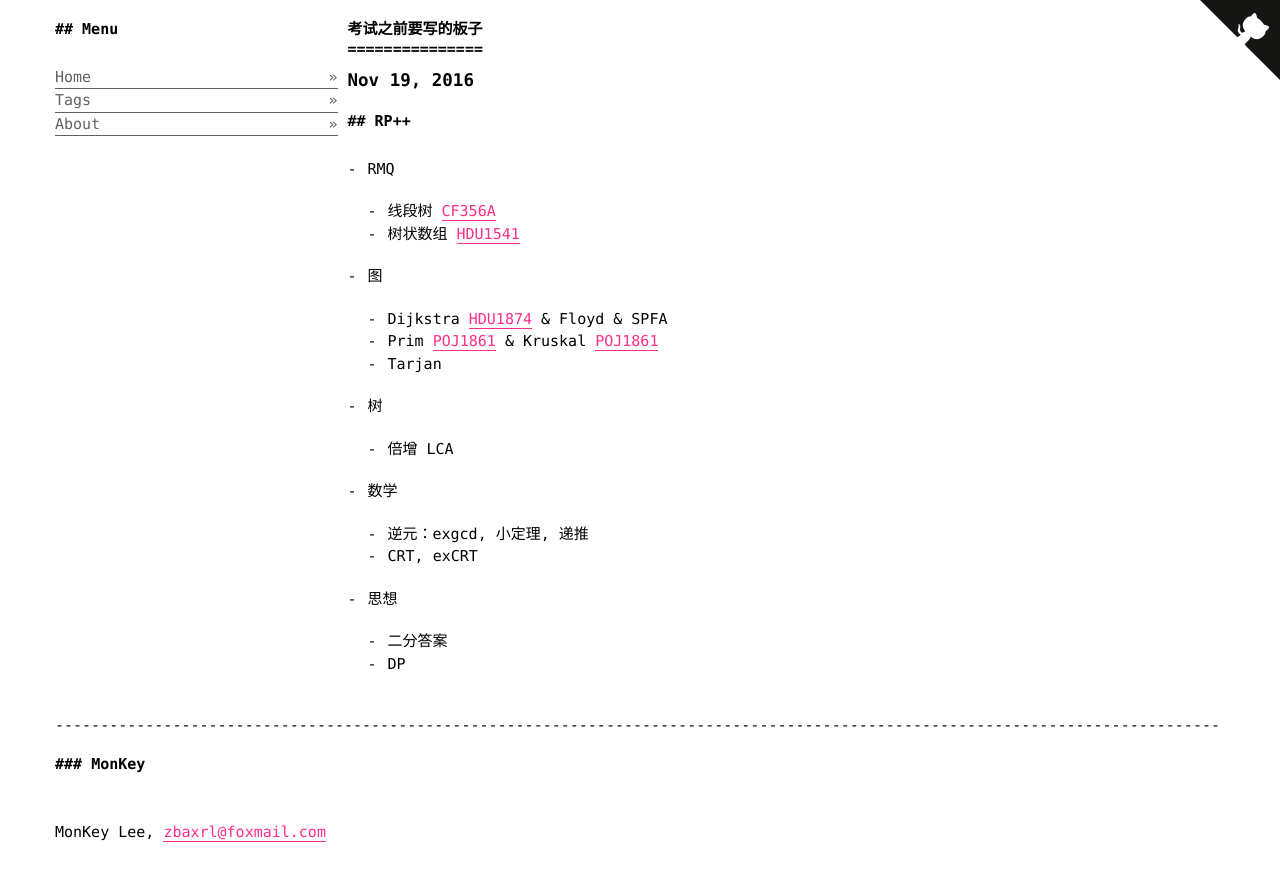
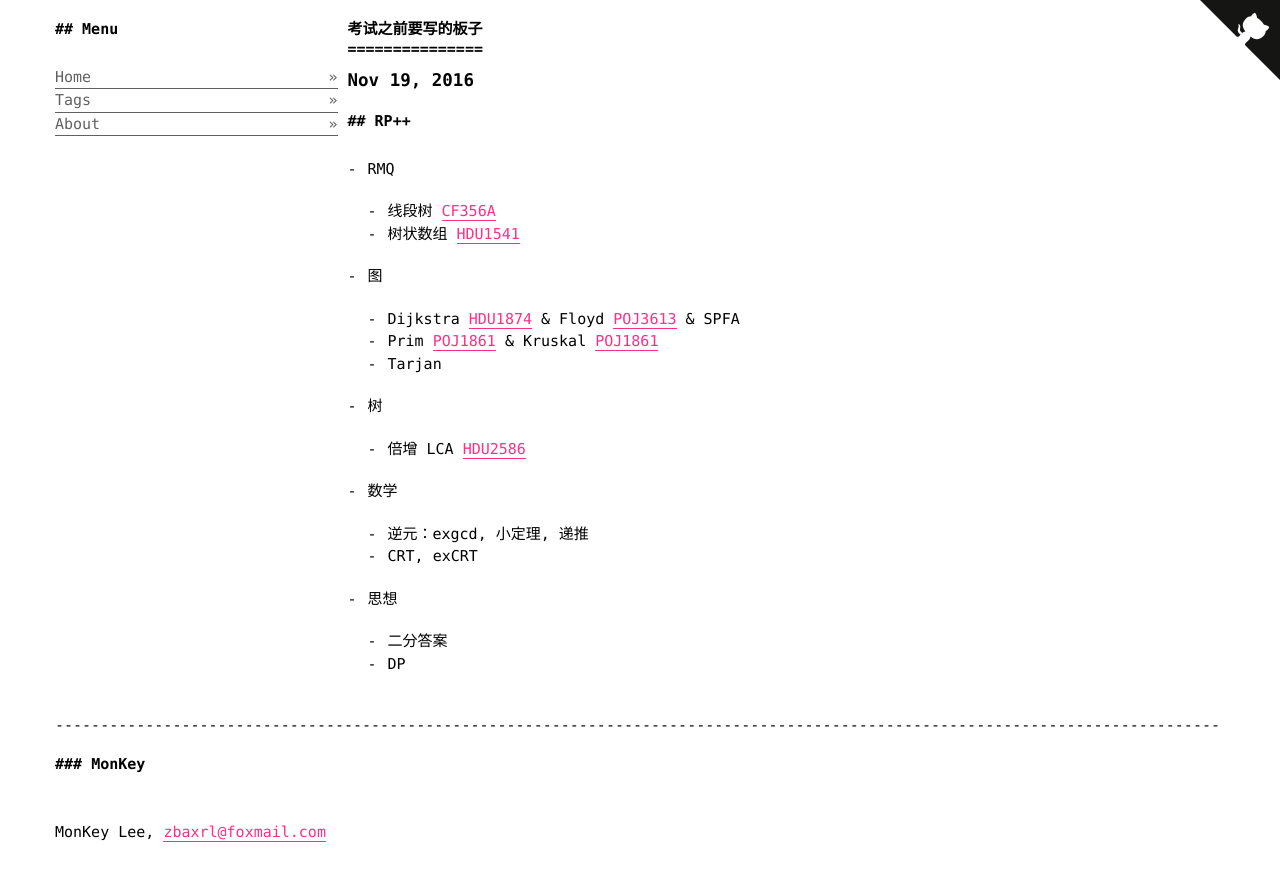
Before and after one commit to zbaxrl/zbaxrl.github.io, a Jekyll site: the page built from _posts/2016-11-19-template.md, in a window 1280 px wide. Shown: the top 881 px of the page. Built offline with Jekyll 4.4.1, drawn with Linux system fonts in a browser that asks for light colours.

Commit message:
[BLOG] 考试之前要写的板子

```diff
--- a/_posts/2016-11-19-template.md
+++ b/_posts/2016-11-19-template.md
@@ -12,11 +12,11 @@ tags: []
     - 线段树 [CF356A]({% post_url 2016-11-13-CF356A %})
     - 树状数组 [HDU1541]({% post_url 2016-11-13-HDU1541 %})
 + 图
-    - Dijkstra [HDU1874]({% post_url 2016-11-14-HDU1874 %}) & Floyd & SPFA
+    - Dijkstra [HDU1874]({% post_url 2016-11-14-HDU1874 %}) & Floyd [POJ3613]({ post_url 2016-10-24-poj3613 }) & SPFA
     - Prim [POJ1861]({% post_url 2016-11-14-POJ1861 %}) & Kruskal [POJ1861]({% post_url 2016-11-14-POJ1861 %})
     - Tarjan
 + 树
-    - 倍增 LCA
+    - 倍增 LCA [HDU2586]({% post_url 2016-11-15-HDU2586 %})
 + 数学
     - 逆元：exgcd, 小定理, 递推
     - CRT, exCRT
```
